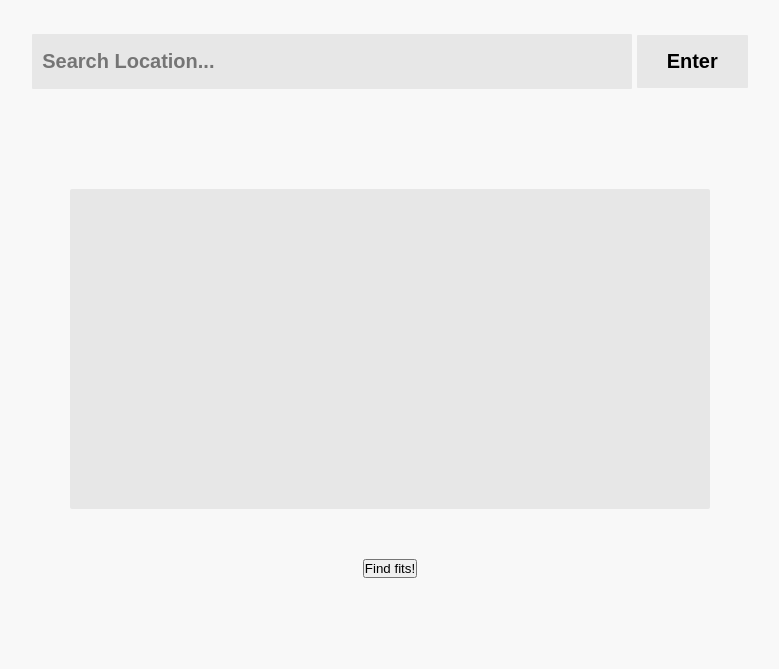
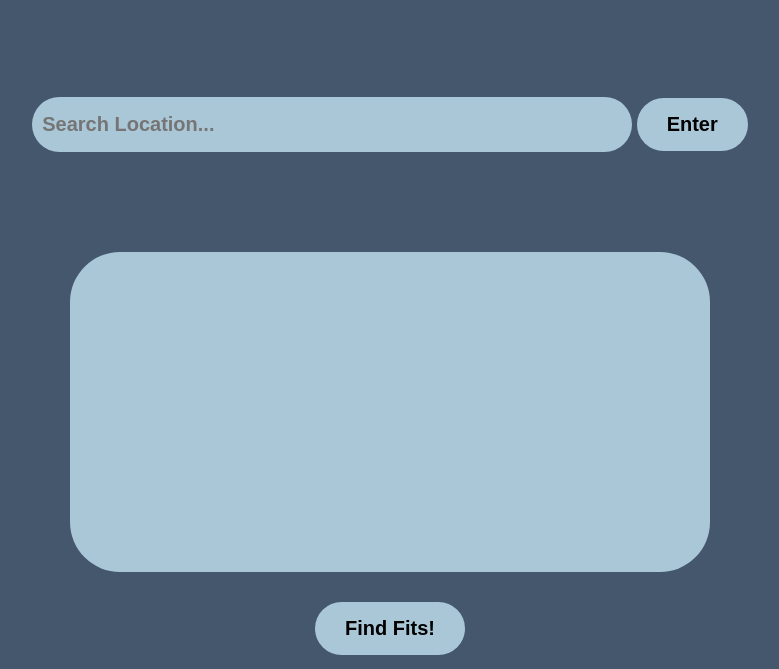
Before and after one commit to hubhacker/FemmeHacks24, a plain HTML site: page index.html in a window 1280 px wide. Shown: the part 131-800 px from the top of the page, without its empty margins (250-1029 px from the left). Drawn offline with Linux system fonts and the light colour scheme.

Commit message:
Homepage styling

```diff
--- a/index.html
+++ b/index.html
@@ -35,6 +35,6 @@
          <script src="app.js"></script>
          </body>
 
-         <button href="main.html">Find fits!</button>
+         <button href="main.html" class="findButton">Find Fits!</button>
 
 </body>
--- a/style/searchbar.css
+++ b/style/searchbar.css
@@ -3,6 +3,14 @@ body {
   text-align: center;
 }
 
+h1 {
+  margin-top: 20px;
+  font-size:70px;
+}
+
+h2 {
+
+}
 
 *{
   margin:0;
@@ -11,7 +19,7 @@ body {
 }
  body{
   font-family: "Nunito",sans-serif;
-  background: #f8f8f8;
+  background: #44576D;
 }
  .input{
   text-align: center;
@@ -19,9 +27,9 @@ body {
 }
  input[type="submit"]{
   padding: 15px 30px;
-  background: #e7e7e7;
+  background: #AAC7D8;
   border: none;
-  border-radius: 1px;
+  border-radius: 50px;
   font-family: "Nunito",sans-serif;
   font-weight:bold;
   font-size: 20px;
@@ -30,19 +38,20 @@ body {
   width: 600px;
   height: 55px;
   padding: 5px 10px;
-  background: #e7e7e7;
+  color: red;
+  background: #AAC7D8;
   border: none;
-  border-radius: 1px;
+  border-radius: 50px;
   font-family: "Nunito",sans-serif;
   font-weight:bold;
   font-size: 20px;
 }
  .card{
   width: 50%;
-  background: #e7e7e7;
+  background: #AAC7D8;
   height: 40vh;
-  margin: 50px auto;
-  border-radius: 2px;
+  margin: 30px auto;
+  border-radius: 50px;
 }
 
 .close{
@@ -60,3 +69,15 @@ body {
   margin:40px 0;
   font-size:20px;
 }
+
+.findButton {
+  padding: 15px 30px;
+  background: #AAC7D8;
+  border: none;
+  border-radius: 1px;
+  font-family: "Nunito",sans-serif;
+  font-weight:bold;
+  font-size: 20px;
+  border-radius: 50px;
+
+}
```
